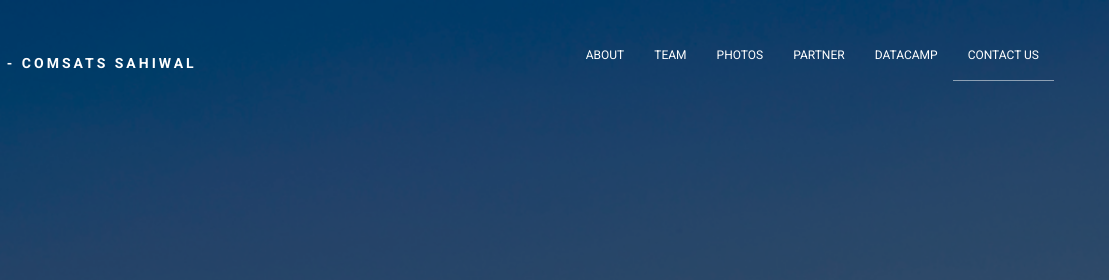
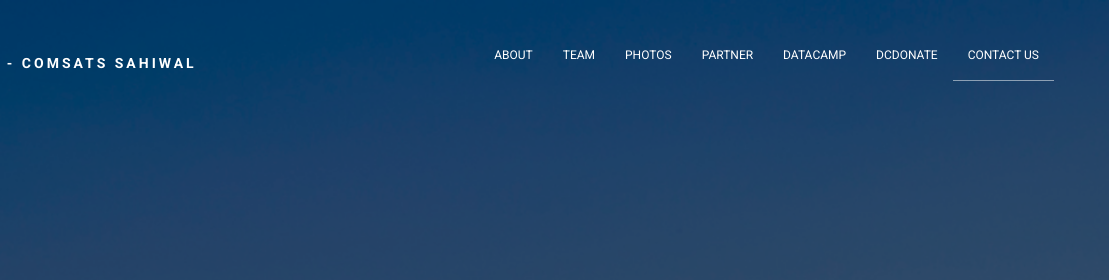
Before and after one commit to XFarooqi/MLSA, a website: page index.html in a window 1280 px wide. Shown: the top 280 px of the page, 171-1280 px from the left. Drawn offline with Linux system fonts and the light colour scheme; files whose address does not match are found by name.

Commit message:
Added dcdonate link

```diff
--- a/index.html
+++ b/index.html
@@ -51,6 +51,8 @@
                     <li><a data-scroll href="#partner">Partner</a></li>
                     <!-- New Datacamp link -->
                     <li><a href="https://forms.gle/xFiok5RXbtP7Ua5y7" target="_blank">Datacamp</a></li>
+                    <li><a href="https://www.datacamp.com/donates" target="_blank">DCDonate</a></li>
+
                     <!-- <li><a data-scroll href="#">Sponsorship</a></li> -->
                     <li><a data-scroll href="#contact">Contact Us</a></li>
 
```
